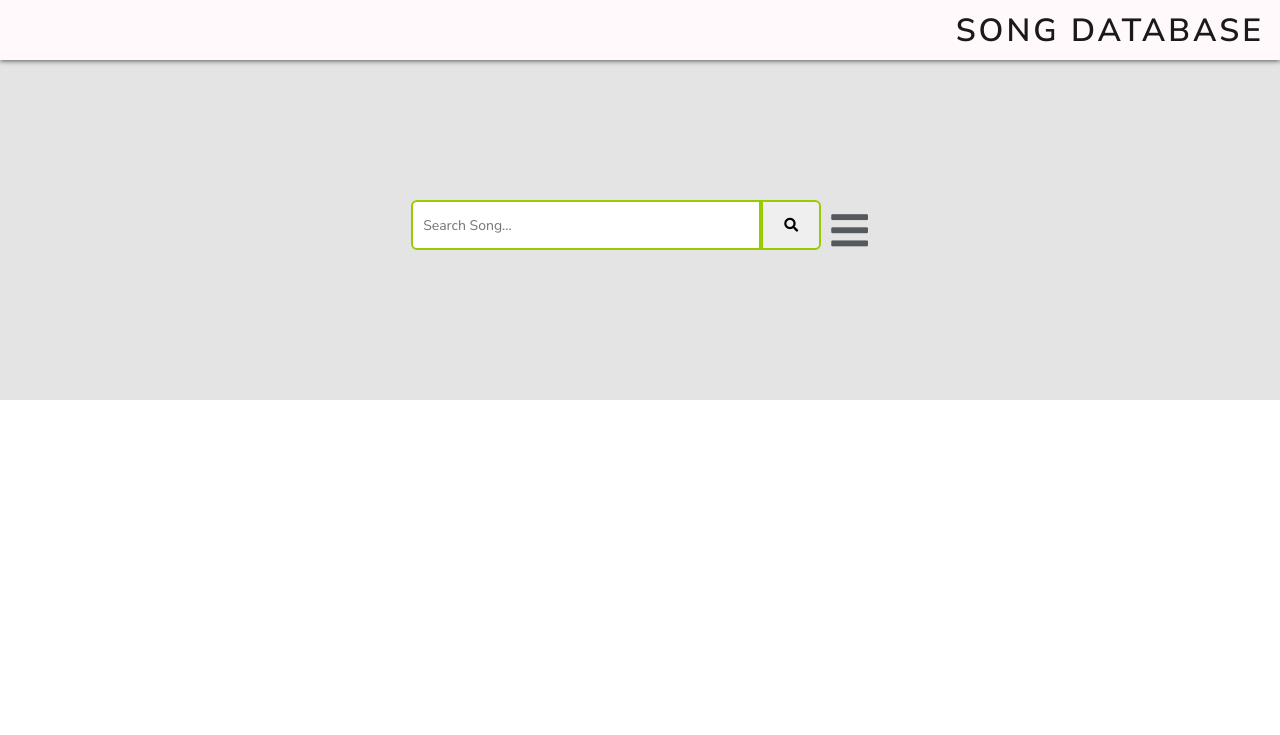
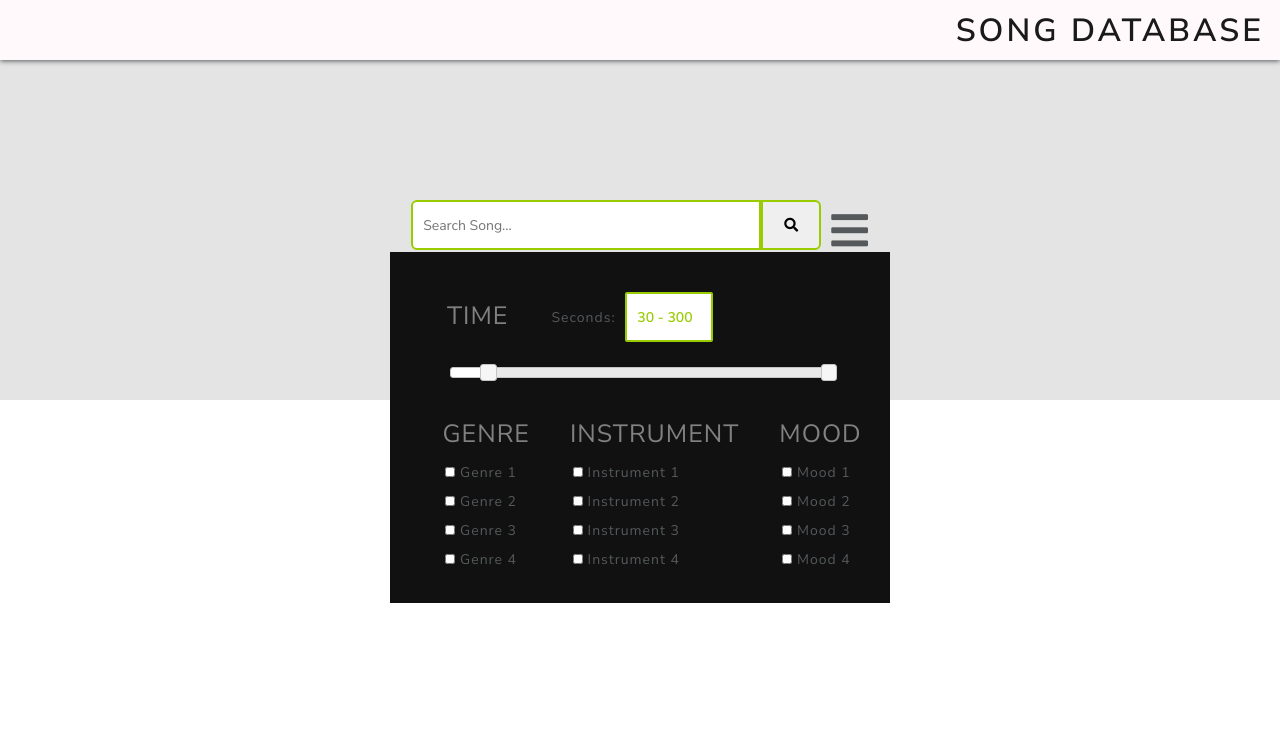
Before and after one commit to GSPuniani/eek-anderson-media, a Django app: template music_lib_search_tool/music_lib_search_tool/templates/music_collection_search/Search_View.html in a window 1280 px wide. Shown: the top 735 px of the page. Run offline with Django 3.2, Linux system fonts and the light colour scheme; the template is opened without the code that fills it, so the values that code supplies are empty; some libraries are stand-ins or nearby versions.

Commit message:
resized parameters div

```diff
--- a/music_lib_search_tool/music_lib_search_tool/site_static/music_collection_search/css/Search_View.css
+++ b/music_lib_search_tool/music_lib_search_tool/site_static/music_collection_search/css/Search_View.css
@@ -123,8 +123,9 @@ input {
 }
 /* The side navigation menu */
 .sidenav {
-  height: 100%; /* 100% Full-height */
-  width: 250px; /* 0 width - change this with JavaScript */
+    padding: 25px;
+  /* height: 500px; 100% Full-height */
+  width: 500px; /* 0 width - change this with JavaScript */
   /* position: fixed; Stay in place */
   /* z-index: 1; Stay on top */
   /* top: 0; Stay at the top */
@@ -132,7 +133,12 @@ input {
   background-color: #111; /* Black*/
   overflow-x: hidden; /* Disable horizontal scroll */
   /* padding-top: 60px; Place content 60px from the top */
-  transition: 0.5s; /* 0.5 second transition effect to slide in the sidenav */
+  /* transition: 0.5s; 0.5 second transition effect to slide in the sidenav */
+}
+
+.searchParams {
+    display: flex;
+    justify-content: center;
 }
 
 /* The navigation menu links */
@@ -142,7 +148,7 @@ input {
   font-size: 25px;
   color: #818181;
   display: block;
-  transition: 0.3s;
+  /* transition: 0.3s; */
 }
 
 /* When you mouse over the navigation links, change their color */
@@ -157,16 +163,6 @@ input {
   right: 25px;
   font-size: 36px;
   margin-left: 50px;
-}
-
-.hidden{
-    /* display: hidden */
-    height: 0
-}
-
-.visible{
-    height: 500px
-    /* display: block */
 }
 
 /* Style page content - use this if you want to push the page content to the right when you open the side navigation */
@@ -186,12 +182,19 @@ input {
 }
 
 #menuitem {
-  padding-left: 20px;
 }
 
-#slider,
+.slider {
+    display: flex;
+    align-items: center;
+}
+
+#slider {
+  margin: 10px 35px 10px 35px;
+}
+
 #slider-range {
-  margin: 0 35px 10px 35px;
+    margin: 10px 35px 30px 35px;
 }
 
 #amount {
--- a/music_lib_search_tool/music_lib_search_tool/templates/music_collection_search/Search_View.html
+++ b/music_lib_search_tool/music_lib_search_tool/templates/music_collection_search/Search_View.html
@@ -81,9 +81,10 @@
             </div>
 
           <!-- search parameter -->
-          <div id="mySidenav" class="sidenav hidden">
+          <div id="mySidenav" class="sidenav">
+
+              <div class="slider">
                     <a href="#" id="menuitem">TIME</a>
-            <div class="slider">
                     <p id="slider">
                     <label for="amount">Seconds:</label>
                     <input
@@ -93,10 +94,12 @@
                         style="color: #99cc00; font-weight: bold; width: 88px"
                     />
                     </p>
+                </div>
                 <div id="slider-range"></div>
-            </div>
+
+                <div class="searchParams">
+                <div class="menu">
                     <a href="#" id="menuitem">GENRE</a>
-            <div class="menu">
                     <form id="checkbox-menu">
                     <input type="checkbox" class="checkbox-item" />
                     <label>Genre 1</label>
@@ -112,8 +115,8 @@
                     <br />
                     </form>
                 </div>
+                <div class="menu">
                     <a href="#" id="menuitem">INSTRUMENT</a>
-            <div class="menu">
                     <form id="checkbox-menu">
                     <input type="checkbox" class="checkbox-item" />
                     <label>Instrument 1</label>
@@ -129,8 +132,8 @@
                     <br />
                     </form>
                 </div>
+                <div class="menu">
                     <a href="#" id="menuitem">MOOD</a>
-            <div class="menu">
                     <form id="checkbox-menu">
                     <input type="checkbox" class="checkbox-item" />
                     <label>Mood 1</label>
@@ -147,6 +150,7 @@
                     </form>
                 </div>
             </div>
+        </div>
         <!-- end of search parameter -->
 
 
@@ -155,23 +159,16 @@
     </div>
     <!--script for filter menu-->
     <script>
-    //   function openNav() {
-    //     document.getElementById('mySidenav').style.height = '500px';
-    //   }
-
-    //   function closeNav() {
-    //     document.getElementById('mySidenav').style.width = '0';
-    //     document.getElementById('main').style.marginLeft = '0';
-    //   }
       function toggleMenu(){
-            const menu = document.getElementById("mySidenav")
-            if(menu.classList.contains("hidden")){
-                menu.classList.remove("hidden")
-                menu.classList.add("visible")
-            } else {
-                menu.classList.remove("visible")
-                menu.classList.add("hidden")
-            }
+            // const menu = document.getElementById("mySidenav")
+            // if(menu.classList.contains("hidden")){
+            //     menu.classList.remove("hidden")
+            //     menu.classList.add("visible")
+            // } else {
+            //     menu.classList.remove("visible")
+            //     menu.classList.add("hidden")
+            // }
+            $("#mySidenav").slideToggle()
       }
     </script>
   </body>
```
Lines whose indentation alone changed are shown as unchanged.
